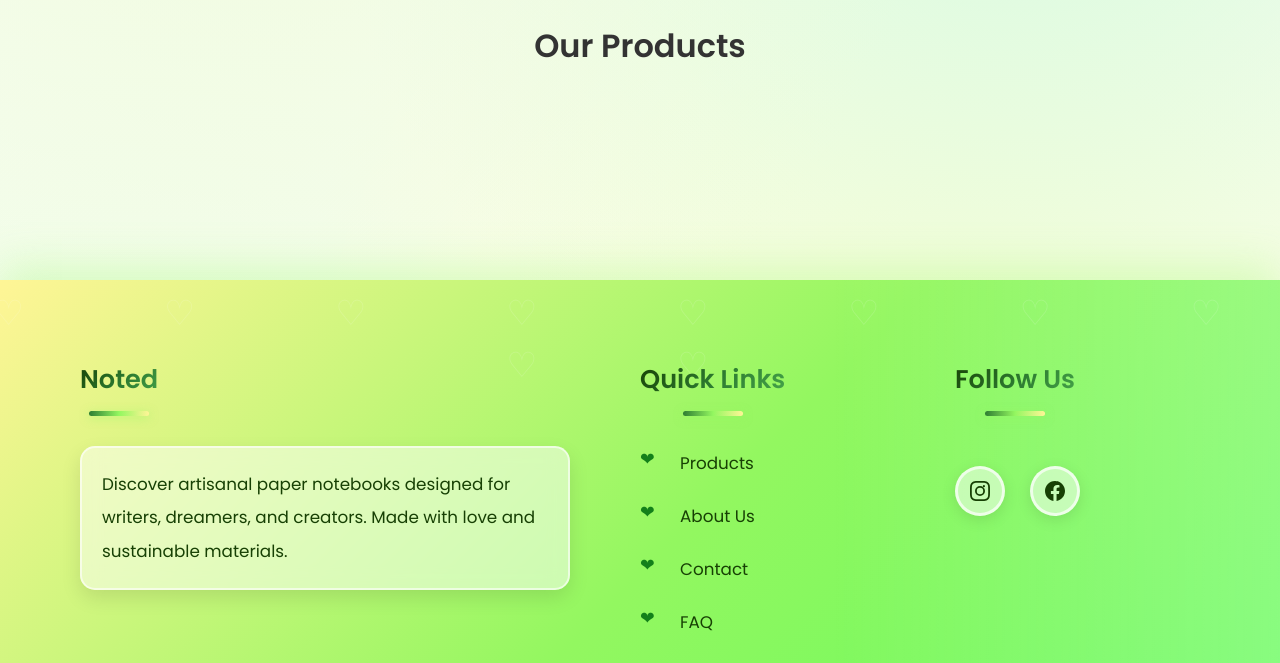
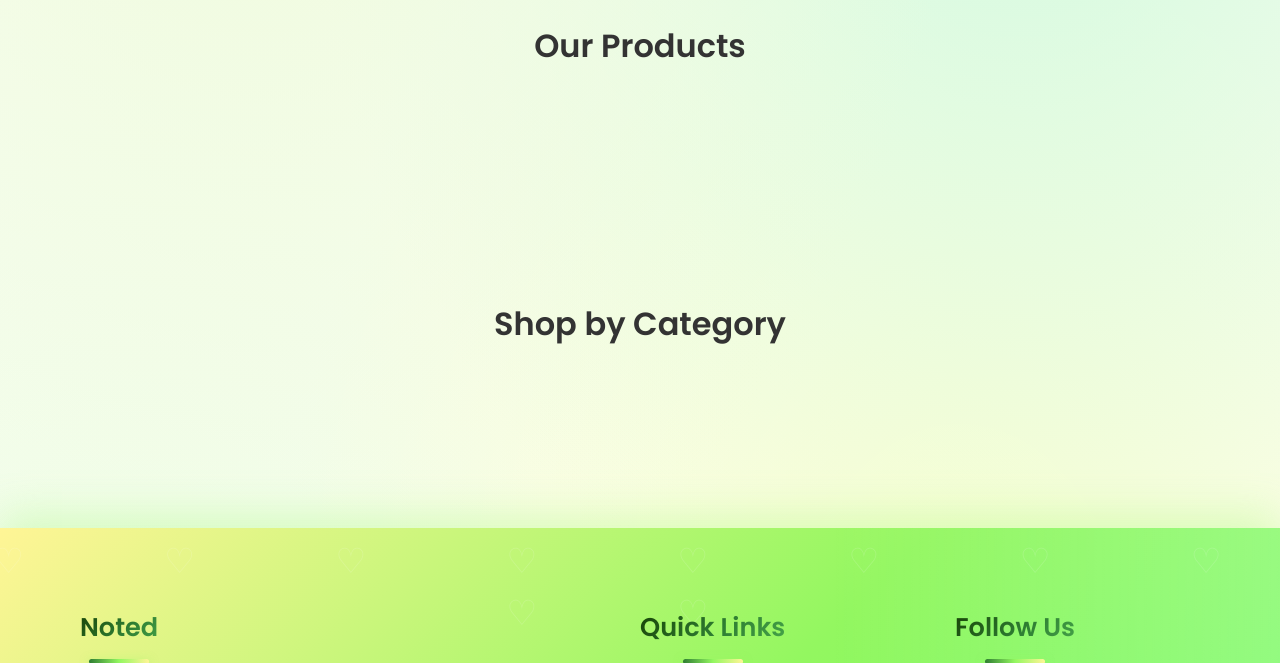
Before and after one commit to Tilooo/Noted, a Django app: page / in a window 1280 px wide. Shown: the part 691-1354 px from the top of the page. Run offline with Django 5.2, Linux system fonts and the light colour scheme; data that the repository does not hold is empty; some libraries are stand-ins or nearby versions.

Commit message:
39. Shop by category section.

```diff
--- a/shop/models.py
+++ b/shop/models.py
@@ -4,6 +4,7 @@ from django.urls import reverse
 class Category(models.Model):
     name = models.CharField(max_length=200)
     slug = models.SlugField(max_length=200, unique=True) # a url friendly version of the name
+    image = models.ImageField(upload_to='categories/', blank=True)
 
     class Meta:
         ordering = ['name']
--- a/shop/urls.py
+++ b/shop/urls.py
@@ -5,7 +5,8 @@ app_name = 'shop'
 
 
 urlpatterns = [
-    path('', views.product_list, name='product_list'),
+    path('', views.product_list, name='product_list'),  # the main homepage URL
+    path('category/<slug:category_slug>/', views.product_list, name='product_list_by_category'),
     path('product/<int:pk>/', views.product_detail, name='product_detail'),
     path('search/', views.product_search, name='product_search'),
 ]
--- a/shop/views.py
+++ b/shop/views.py
@@ -1,15 +1,22 @@
 from django.shortcuts import render, get_object_or_404
-from .models import Product
+from .models import Product, Category
 from django.db.models import Q
 
 
-def product_list(request):
+def product_list(request, category_slug=None):
+    category = None
+    categories = Category.objects.all()
     products = Product.objects.all()
 
+    if category_slug:
+        category = get_object_or_404(Category, slug=category_slug)
+        products = products.filter(category=category)
+
     context = {
+        'category': category,
+        'categories': categories,
         'products': products
     }
-
     return render(request, 'shop/product_list.html', context)
 
 
--- a/static/css/style.css
+++ b/static/css/style.css
@@ -995,3 +995,62 @@ tr.total {
     color: #2e7d32;
     margin-top: auto; /* pushes the price to the bottom */
 }
+
+/* Category Showcase Section Styles */
+
+.category-showcase {
+    margin-top: 80px;
+    padding: 20px 0;
+}
+
+.category-grid {
+    display: grid;
+    grid-template-columns: repeat(auto-fit, minmax(300px, 1fr));
+    gap: 30px;
+    max-width: 1200px;
+    margin: 0 auto;
+}
+
+.category-card {
+    position: relative;
+    display: block;
+    border-radius: 20px;
+    overflow: hidden; /* clips the image to the rounded corners */
+    box-shadow: 0 10px 28px rgba(173, 209, 125, 0.25);
+    transition: all 0.3s ease;
+    height: 250px; /* fixed height for the cards */
+}
+
+.category-card:hover {
+    transform: translateY(-8px) scale(1.03);
+    box-shadow: 0 14px 36px rgba(173, 209, 125, 0.4);
+}
+
+.category-card img {
+    width: 100%;
+    height: 100%;
+    object-fit: cover; /* the image fill the card without distortion */
+    transition: transform 0.3s ease;
+}
+
+.category-card:hover img {
+    transform: scale(1.1); /* zoom effect on hover */
+}
+
+.category-name-overlay {
+    position: absolute;
+    bottom: 0;
+    left: 0;
+    width: 100%;
+    padding: 30px 20px;
+    background: linear-gradient(to top, rgba(0, 0, 0, 0.7), transparent); /* dark gradient from the bottom */
+    text-align: center;
+}
+
+.category-name-overlay h3 {
+    margin: 0;
+    color: white;
+    font-size: 1.5rem;
+    font-weight: 600;
+    text-shadow: 0 2px 5px rgba(0,0,0,0.5);
+}
--- a/templates/shop/product_list.html
+++ b/templates/shop/product_list.html
@@ -1,5 +1,8 @@
 {% extends "shop/base.html" %}
 
+{% comment %}
+This block defines the beautiful hero section for the homepage.
+{% endcomment %}
 {% block hero %}
 <section class="hero">
     <div class="hero-content">
@@ -11,18 +14,23 @@
 {% endblock hero %}
 
 
+{% comment %}
+This block contains all the main content for the homepage:
+1. The Product Carousel
+2. The "Shop by Category" section
+{% endcomment %}
+{% block content %}
 
-{% block content %}
+    <!--Products Carousel -->
+    <!-- ======================= -->
     <h2 id="product-grid-heading" class="grid-heading">Our Products</h2>
-
+    <div class="product-carousel-container">
         <!-- Slider main container -->
         <div class="swiper-container product-carousel">
             <div class="swiper-wrapper">
-
-            <!-- Slides -->
+                <!-- Slides are generated here -->
                 {% for product in products %}
                 <div class="swiper-slide">
-                <!-- existing product card -->
                     <a href="{{ product.get_absolute_url }}" class="product-card-link">
                         <div class="glass-card">
                             <div class="card-image">
@@ -37,14 +45,35 @@
                     </a>
                 </div>
                 {% endfor %}
-
             </div>
-        <!-- pagination -->
+            <!-- Pagination -->
             <div class="swiper-pagination"></div>
-
-        <!-- navigation buttons -->
+            <!-- Navigation buttons -->
             <div class="swiper-button-prev"></div>
             <div class="swiper-button-next"></div>
         </div>
+    </div>
+
+
+    <!-- Shop by Category -->
+    <section class="category-showcase">
+        <h2 class="grid-heading">Shop by Category</h2>
+        <div class="category-grid">
+            {% for category in categories %}
+                <a href="{{ category.get_absolute_url }}" class="category-card">
+
+                    {% if category.image %}
+                        <img src="{{ category.image.url }}" alt="{{ category.name }}">
+                    {% else %}
+                        <div class="category-placeholder-image"></div>
+                    {% endif %}
+
+                    <div class="category-name-overlay">
+                        <h3>{{ category.name }}</h3>
+                    </div>
+                </a>
+            {% endfor %}
+        </div>
+    </section>
 
 {% endblock %}
```
Lines whose indentation alone changed are shown as unchanged.
